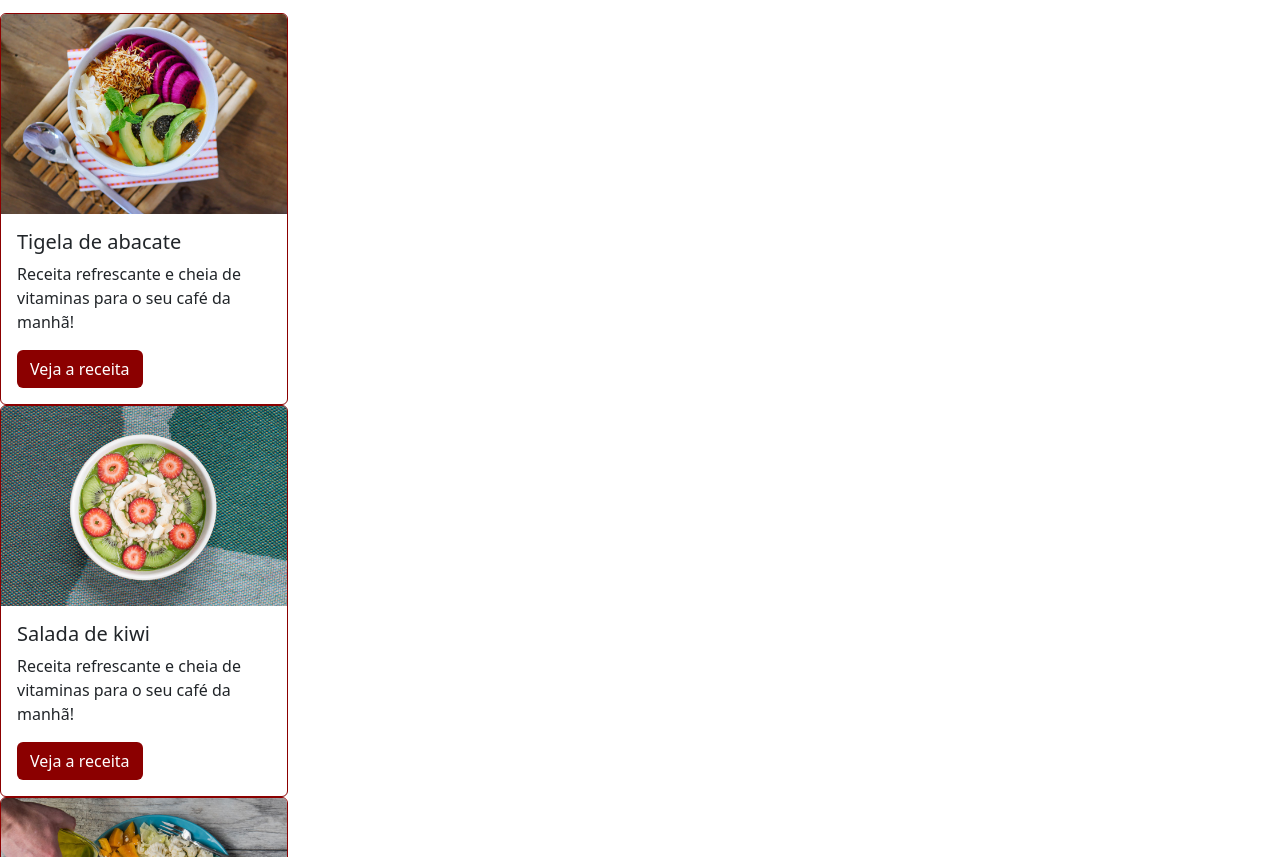
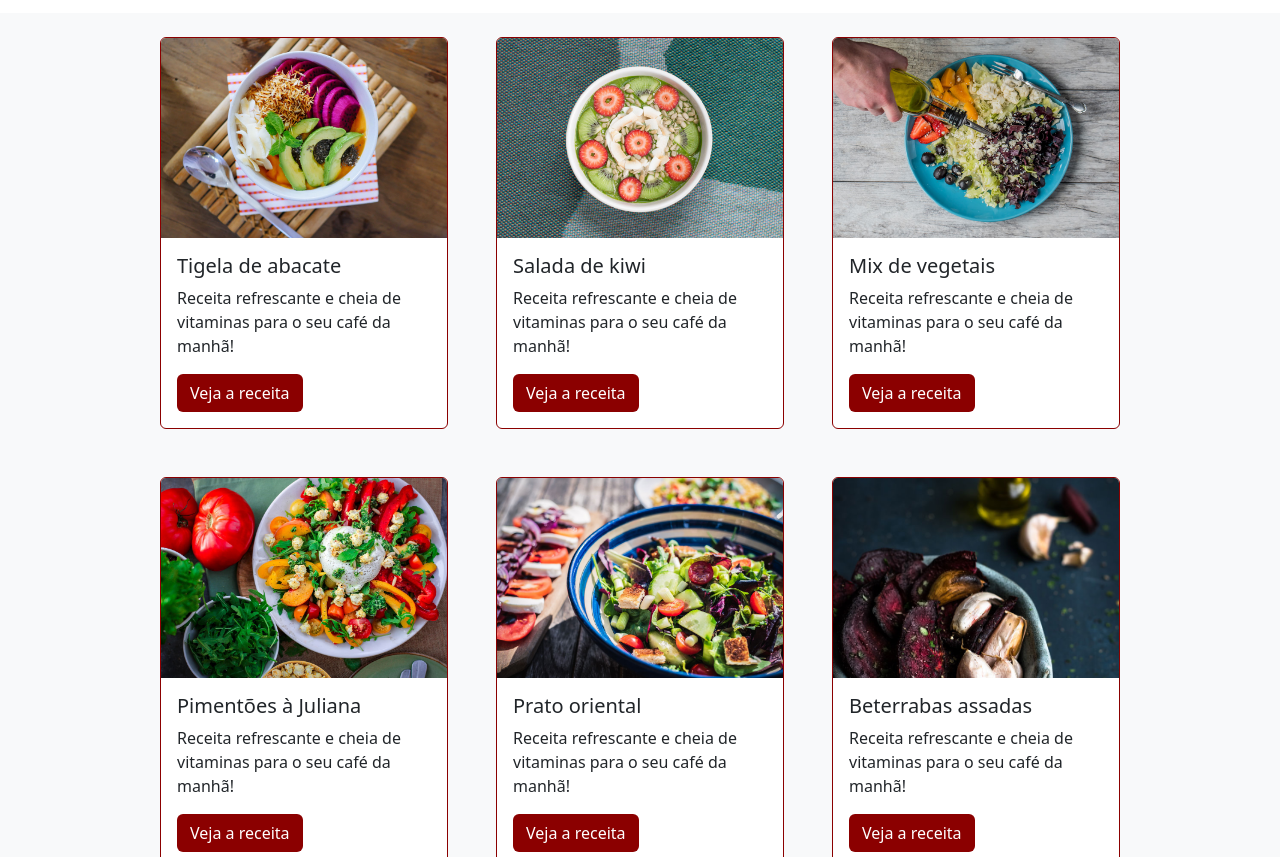
Before and after one commit to ajuteixeira/frutaefruto, a plain HTML site: page index.html in a window 1280 px wide. Shown: the part 635-1492 px from the top of the page. Drawn offline with nearby package versions, Linux system fonts and the light colour scheme.

Commit message:
adding grid layout to recipes section

```diff
--- a/index.html
+++ b/index.html
@@ -43,7 +43,7 @@
     </nav>
   </header>
   <main>
-    <section class="carousel-container">
+    <section id="carousel">
       <div id="carouselExampleCaptions" class="carousel slide" data-bs-ride="carousel" data-bs-interval="4000">
         <div class="carousel-indicators">
           <button type="button" data-bs-target="#carouselExampleCaptions" data-bs-slide-to="0" class="active"
@@ -77,14 +77,15 @@
         </button>
       </div>
     </section>
-    <section class="title-container">
+    <section id="title">
       <h1 class="text-center title-font title-color pt-5">Receitas para economizar e ganhar saúde</h1>
       <p class="text-center text-secondary pb-5">Nossas receitas ajudam você a aproveitar melhor os alimentos,
         economizar, ganhar
         tempo e praticidade</p>
     </section>
-    <section class="recipes-container">
-      <article class="card card-border" style="width: 18rem;">
+    <section class="container-fluid bg-light" id="recipes">
+      <div class="row justify-content-center">
+        <article class="card card-size card-border p-0 m-4 col-12 col-md-4">
           <img src="/src/img/receita-abacate.jpg" class="card-img-top card-img-position"
             alt="tigela com salada de abacate, vista superior">
           <div class="card-body">
@@ -93,7 +94,7 @@
             <a href="#" class="btn button-background">Veja a receita</a>
           </div>
         </article>
-      <article class="card card-border" style="width: 18rem;">
+        <article class="card card-size card-border p-0 m-4 col-12 col-md-4">
           <img src="src/img/receita-kiwi.jpg" class="card-img-top card-img-position"
             alt="tigela de mingau com kiwi, vista superior">
           <div class="card-body">
@@ -102,7 +103,7 @@
             <a href="#" class="btn button-background">Veja a receita</a>
           </div>
         </article>
-      <article class="card card-border" style="width: 18rem;">
+        <article class="card card-size card-border p-0 m-4 col-12 col-md-4">
           <img src="src/img/receita-mix.jpg" class="card-img-top card-img-position"
             alt="prato com mix de vegetais e mão de pessoa adicionando azeite, vista superior">
           <div class="card-body">
@@ -111,7 +112,7 @@
             <a href="#" class="btn button-background">Veja a receita</a>
           </div>
         </article>
-      <article class="card card-border" style="width: 18rem;">
+        <article class="card card-size card-border p-0 m-4 col-12 col-md-4">
           <img src="src/img/receita-pimentoes.jpg" class="card-img-top card-img-position"
             alt="prato de salada de pimentões com alguns ingredientes ao lado, vista superior">
           <div class="card-body">
@@ -120,7 +121,7 @@
             <a href="#" class="btn button-background">Veja a receita</a>
           </div>
         </article>
-      <article class="card card-border" style="width: 18rem;">
+        <article class="card card-size card-border p-0 m-4 col-12 col-md-4">
           <img src="src/img/receita-oriental.jpg" class="card-img-top card-img-position"
             alt="tigela com salada de vegetais estilo oriental, vista de cima">
           <div class="card-body">
@@ -129,7 +130,7 @@
             <a href="#" class="btn button-background">Veja a receita</a>
           </div>
         </article>
-      <article class="card card-border" style="width: 18rem;">
+        <article class="card card-size card-border p-0 m-4 col-12 col-md-4">
           <img src="src/img/receita-beterrabas.jpg" class="card-img-top card-img-position"
             alt="tigela com beterrabas e dentes de alho assados em primeiro plano, com ingredientes ao fundo">
           <div class="card-body">
@@ -138,6 +139,7 @@
             <a href="#" class="btn button-background">Veja a receita</a>
           </div>
         </article>
+      </div>
     </section>
   </main>
   <p>contato:<a href="mailto:email@frutafruto.com.br">email@frutafruto.com.br</a></p>
--- a/src/style.css
+++ b/src/style.css
@@ -26,6 +26,10 @@
   background-color: #8b0000d3;
 }
 
+.card-size {
+  max-width: 18rem;
+}
+
 .card-border {
   border-color: darkred;
 }
```
Lines whose indentation alone changed are shown as unchanged.
